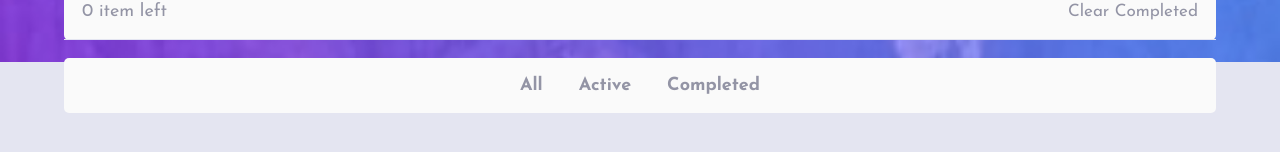
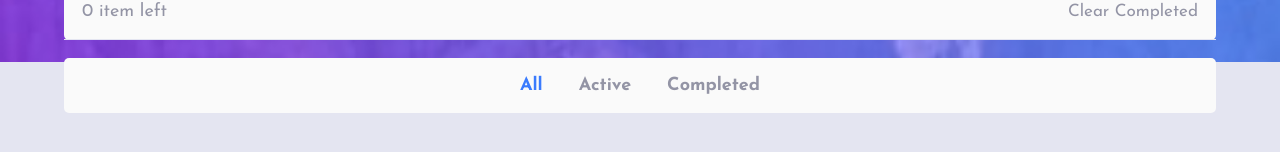
Before and after one commit to neshanth/todo-list-fm, a React (Create React App) app: page / in a window 1280 px wide. Shown: the part 188-340 px from the top of the page. Built offline with nearby package versions, Linux system fonts and the light colour scheme.

Commit message:
completed filters functionality

```diff
--- a/src/App.js
+++ b/src/App.js
@@ -1,10 +1,21 @@
 import { useState, useEffect } from "react";
 import Header from "./components/header/Header";
 
+const getLocalStorage = () => {
+  let todos = localStorage.getItem("todos");
+  if (todos) {
+    return JSON.parse(localStorage.getItem("todos"));
+  } else {
+    return [];
+  }
+};
+
 function App() {
   const [todoInput, setTodoInput] = useState("");
-  const [todos, setTodos] = useState([]);
+  const [todos, setTodos] = useState(getLocalStorage());
   const [todosCount, setTodosCount] = useState();
+
+  const [filters, setFilters] = useState("All");
 
   useEffect(() => {
     setTodosCount(todos.length);
@@ -44,17 +55,39 @@ function App() {
     const completedTodos = todos.filter((todo) => todo.completed !== true);
     setTodos([...completedTodos]);
   };
+
+  useEffect(() => {
+    localStorage.setItem("todos", JSON.stringify(todos));
+  }, [todos]);
+
+  // Filtering Logic
+
+  let finalTodos = todos;
+  if (filters === "Active") {
+    finalTodos = finalTodos.filter((final) => final.completed === false);
+  } else if (filters === "Completed") {
+    finalTodos = finalTodos.filter((final) => final.completed === true);
+  } else {
+    finalTodos = todos;
+  }
+
+  const changeFilter = (filterName) => {
+    setFilters(filterName);
+  };
+
   return (
     <>
       <Header
         todoInput={todoInput}
         changeTodoInput={changeTodoInput}
         addTodo={addTodo}
-        todos={todos}
+        todos={finalTodos}
         changeStatus={changeStatus}
         deleteTodo={deleteTodo}
         todosCount={todosCount}
         clearCompleted={clearCompleted}
+        changeFilter={changeFilter}
+        filters={filters}
       />
     </>
   );
--- a/src/components/filters/Filters.jsx
+++ b/src/components/filters/Filters.jsx
@@ -1,12 +1,30 @@
 import React from "react";
 import "./filters.css";
 
-function Filters() {
+function Filters({ changeFilter, filters }) {
   return (
     <div className="filters">
-      <a href="#">All</a>
-      <a href="#">Active</a>
-      <a href="#">Completed</a>
+      <a
+        className={`${filters === "All" ? "active" : ""} filter-link`}
+        href="#"
+        onClick={() => changeFilter("All")}
+      >
+        All
+      </a>
+      <a
+        className={`${filters === "Active" ? "active" : ""} filter-link`}
+        href="#"
+        onClick={() => changeFilter("Active")}
+      >
+        Active
+      </a>
+      <a
+        className={`${filters === "Completed" ? "active" : ""} filter-link`}
+        href="#"
+        onClick={() => changeFilter("Completed")}
+      >
+        Completed
+      </a>
     </div>
   );
 }
--- a/src/components/filters/filters.css
+++ b/src/components/filters/filters.css
@@ -1,4 +1,4 @@
-.filters a {
+.filters .filter-link {
   color: hsl(236, 9%, 61%);
   font-weight: 700;
   margin: 0 1em;
@@ -8,3 +8,7 @@
   display: flex;
   justify-content: center;
 }
+
+.active {
+  color: hsl(220, 98%, 61%) !important;
+}
--- a/src/components/header/Header.jsx
+++ b/src/components/header/Header.jsx
@@ -15,6 +15,8 @@ function Header({
   deleteTodo,
   todosCount,
   clearCompleted,
+  changeFilter,
+  filters,
 }) {
   const data = useContext(AppContext);
   return (
@@ -36,6 +38,8 @@ function Header({
           deleteTodo={deleteTodo}
           todosCount={todosCount}
           clearCompleted={clearCompleted}
+          changeFilter={changeFilter}
+          filters={filters}
         />
       </div>
     </header>
--- a/src/components/header/header.css
+++ b/src/components/header/header.css
@@ -16,6 +16,3 @@
   justify-content: space-between;
   padding: 2em 0;
 }
-
-.dark-header-banner {
-}
--- a/src/components/todo/Todo.jsx
+++ b/src/components/todo/Todo.jsx
@@ -1,4 +1,4 @@
-import React, { useState } from "react";
+import React, { useRef } from "react";
 import Cross from "../cross/Cross";
 import "./todo.css";
 import { AppContext } from "../../context";
@@ -7,6 +7,7 @@ import { useContext } from "react/cjs/react.development";
 function Todo({ todo, changeStatus, deleteTodo }) {
   const { id, completed } = todo;
   const darkTodo = useContext(AppContext);
+  const radioRef = useRef();
   return (
     <div
       className={`todo ${darkTodo.theme === "Dark" ? "todo-dark-border" : ""}`}
@@ -16,6 +17,7 @@ function Todo({ todo, changeStatus, deleteTodo }) {
         type="checkbox"
         checked={completed}
         onChange={(e) => changeStatus(id)}
+        ref={radioRef}
       />
       <p
         className={`todo-text ${completed ? "completed" : ""} ${
--- a/src/components/todocontainer/TodoContainer.jsx
+++ b/src/components/todocontainer/TodoContainer.jsx
@@ -11,6 +11,8 @@ function TodoContainer({
   deleteTodo,
   todosCount,
   clearCompleted,
+  changeFilter,
+  filters,
 }) {
   const darkTodo = useContext(AppContext);
   return (
@@ -35,7 +37,7 @@ function TodoContainer({
           darkTodo.theme === "Dark" ? "filters-container-dark" : ""
         } `}
       >
-        <Filters />
+        <Filters changeFilter={changeFilter} filters={filters} />
       </div>
     </>
   );
```
